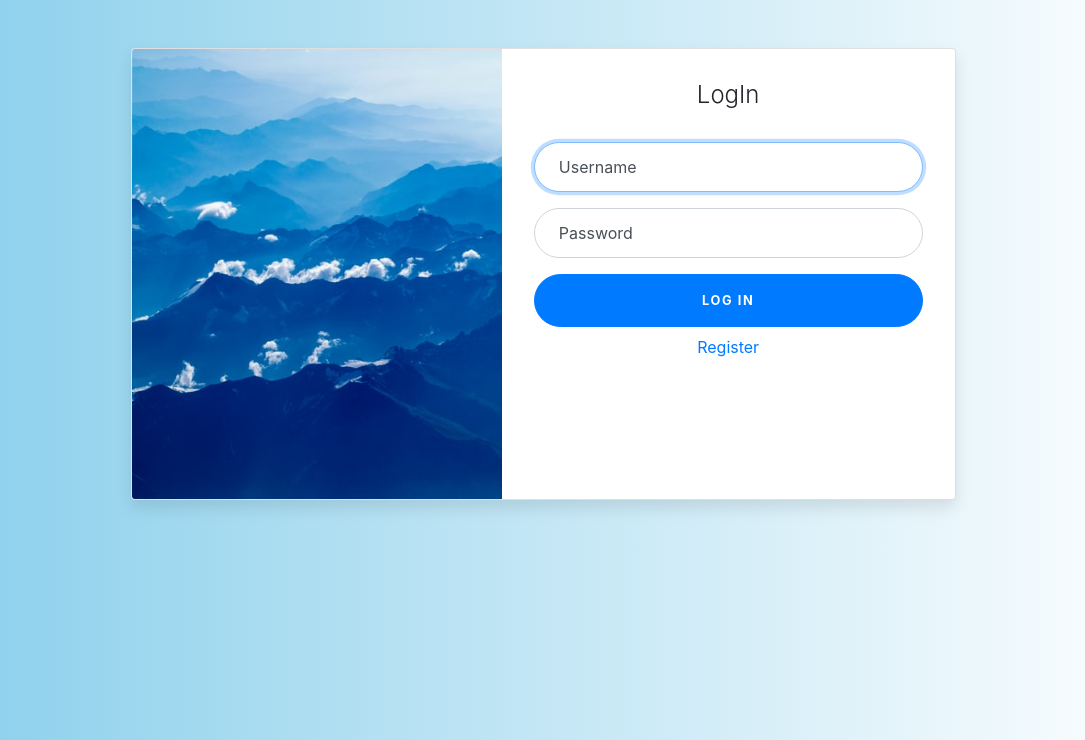
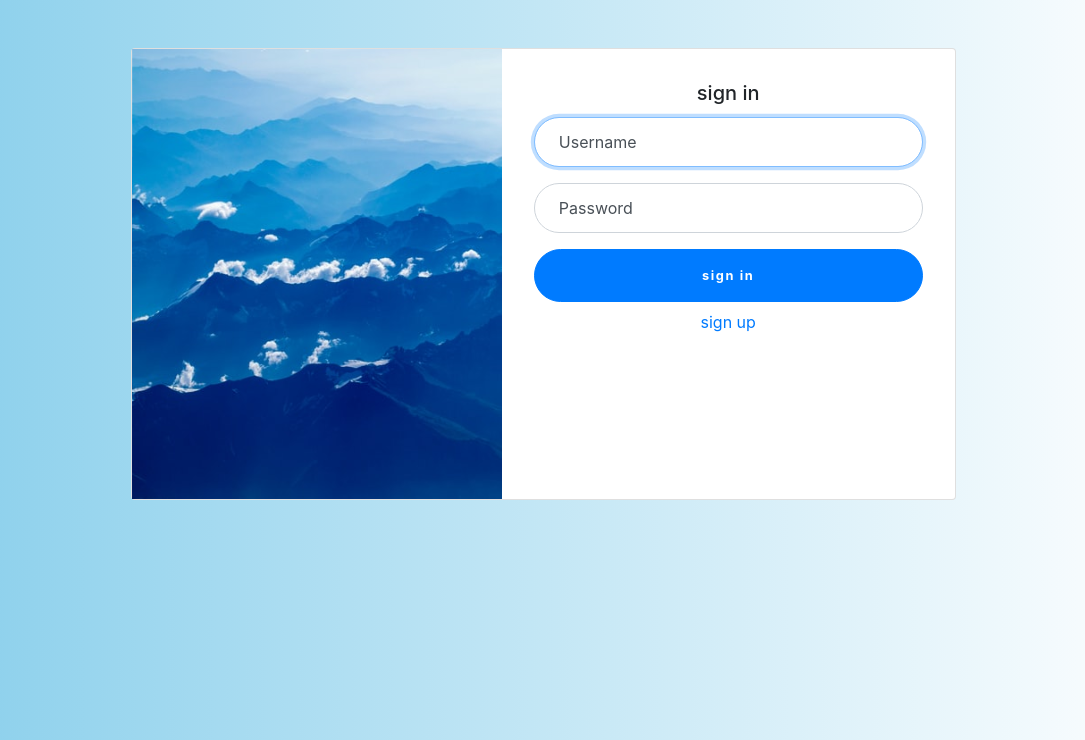
Before and after one commit to OmniaOsman/Chalet_website, a Django app: page /accounts/login in a window 1280 px wide. Shown: the top 740 px of the page, without its empty margins (97-1182 px from the left). Run offline with Django 3.2, Linux system fonts and the light colour scheme; parts of the project's set-up code (start-up, migrations or seed data) failed here and were passed over; some libraries are stand-ins or nearby versions.

Commit message:
update accounts

```diff
--- a/homepage/static/acc.css
+++ b/accounts/static/account_css.css
@@ -4,18 +4,18 @@
 }
 
 
-.card-signin {
+/* .card-signin {
   border: 0;
   border-radius: 1rem;
   box-shadow: 0 0.5rem 1rem 0 rgba(0, 0, 0, 0.1);
   overflow: hidden;
-}
+} */
 
-.card-signin .card-title {
+/* .card-signin .card-title {
   margin-bottom: 2rem;
   font-weight: 300;
   font-size: 1.5rem;
-}
+} */
 
 .card-signin .card-img-left {
   width: 45%;
--- a/accounts/templates/login.html
+++ b/accounts/templates/login.html
@@ -1,44 +1,50 @@
 {% load static %}
 <!DOCTYPE html>
+
 <html lang="en">
   <head>
-    <meta charset="UTF-8"><meta charset="UTF-8">
-    <link rel="stylesheet" href="{% static 'acc.css' %}">
+      <meta charset="UTF-8">
+      <link rel="stylesheet" href="{% static 'account_css.css' %}">
       <link rel="stylesheet" href="https://stackpath.bootstrapcdn.com/bootstrap/4.3.1/css/bootstrap.min.css" integrity="sha384-ggOyR0iXCbMQv3Xipma34MD+dH/1fQ784/j6cY/iJTQUOhcWr7x9JvoRxT2MZw1T" crossorigin="anonymous">
-    <title>LogIn</title>
+      <title>sign in</title>
   </head>
+
   <body style="background: linear-gradient(to left, white, skyblue);">
-<script src="https://code.jquery.com/jquery-3.3.1.slim.min.js" integrity="sha384-q8i/X+965DzO0rT7abK41JStQIAqVgRVzpbzo5smXKp4YfRvH+8abtTE1Pi6jizo" crossorigin="anonymous"></script>
-<script src="https://cdnjs.cloudflare.com/ajax/libs/popper.js/1.14.7/umd/popper.min.js" integrity="sha384-UO2eT0CpHqdSJQ6hJty5KVphtPhzWj9WO1clHTMGa3JDZwrnQq4sF86dIHNDz0W1" crossorigin="anonymous"></script>
-<script src="https://stackpath.bootstrapcdn.com/bootstrap/4.3.1/js/bootstrap.min.js" integrity="sha384-JjSmVgyd0p3pXB1rRibZUAYoIIy6OrQ6VrjIEaFf/nJGzIxFDsf4x0xIM+B07jRM" crossorigin="anonymous"></script>
-
     <div class="container">
       <div class="row">
         <div class="col-lg-10 col-xl-9 mx-auto">
           <div class="card card-signin flex-row my-5">
+
             <div class="card-img-left d-none d-md-flex"style=" height: 450px;">
               <!-- Background image for card set in CSS! -->
             </div>
+
             <div class="card-body" >
-            <h5 class="card-title text-center">LogIn</h5>
+              <h5 class="card-title text-center">sign in</h5>
               <form class="form-signin" action="login" method="POST" >
                   {% csrf_token %}
+                <!-- username label -->
                 <div class="form-label-group">
-                <input type="text" id="inputUserame" class="form-control" name="username" placeholder="Username" required autofocus>
+                  <input type="text" id="inputUserame" class="form-control"
+                    name="username" placeholder="Username" required autofocus>
                   <label for="inputUserame">Username</label>
                 </div>
 
-
+                <!-- password label -->
                 <div class="form-label-group">
-                <input type="password" id="inputPassword" class="form-control" name="password" placeholder="Password" required>
+                  <input type="password" id="inputPassword" class="form-control"
+                    name="password" placeholder="Password" required>
                   <label for="inputPassword">Password</label>
                 </div>
 
-              <button class="btn btn-lg btn-primary btn-block text-uppercase" type="submit">Log In</button>
+                <!-- sign in btn -->
+                <button class="btn btn-lg btn-primary btn-block" type="submit">sign in</button>
+
                 <div style="font-size: 20px">
-              <a class="d-block text-center mt-2 small" href="{{ 'register' }}">Register</a>
+                  <a class="d-block text-center mt-2 small" href="{{ 'register' }}">sign up</a>
                 </div>
               </form>
+
               <div>
                 {%  for message in messages %}
                   <h2 style="color: red; font-size: 15px">
@@ -46,7 +52,6 @@
                   </h2>
                 {% endfor %}
               </div>
-
             </div>
           </div>
         </div>
--- a/accounts/templates/signup.html
+++ b/accounts/templates/signup.html
@@ -3,7 +3,7 @@
 <html lang="en">
 <head>
     <meta charset="UTF-8">
-    <link rel="stylesheet" href="{% static 'acc.css' %}">
+    <link rel="stylesheet" href="{% static 'account_css.css' %}">
     <title>SignUp</title>
     <link rel="stylesheet" href="https://stackpath.bootstrapcdn.com/bootstrap/4.3.1/css/bootstrap.min.css" integrity="sha384-ggOyR0iXCbMQv3Xipma34MD+dH/1fQ784/j6cY/iJTQUOhcWr7x9JvoRxT2MZw1T" crossorigin="anonymous">
 </head>
--- a/accounts/urls.py
+++ b/accounts/urls.py
@@ -1,9 +1,9 @@
 from django.urls import path
-from . import views
+from accounts.views import register, login, logout
 
 
 urlpatterns = [
-    path('register', views.register, name='register'),
-    path('login', views.login, name='login'),
-    path('logout', views.logout, name='logout')
+    path('register', register, name='register'),
+    path('login', login, name='login'),
+    path('logout', logout, name='logout')
 ]
--- a/accounts/views.py
+++ b/accounts/views.py
@@ -1,4 +1,4 @@
-from django.shortcuts import render, redirect, HttpResponse
+from django.shortcuts import render, redirect
 from django.contrib.auth.models import auth, User
 from django.contrib.auth import login as auth_login
 from django.contrib import messages
--- a/chalet/urls.py
+++ b/chalet/urls.py
@@ -15,9 +15,11 @@ Including another URLconf
 """
 from django.contrib import admin
 from django.urls import path, include
+from django.conf.urls.static import static
+from django.conf import settings
 
 urlpatterns = [
     path('admin/', admin.site.urls),
     path('', include('homepage.urls')),
     path('accounts/', include('accounts.urls')),
-]
+] + static(settings.MEDIA_URL, document_root=settings.MEDIA_ROOT)
--- a/homepage/templates/book.html
+++ b/homepage/templates/book.html
@@ -1,6 +1,6 @@
+{% extends 'base.html' %}
 {% load static %}
-<!DOCTYPE html>
-<html lang="en">
+
 <head>
     <meta charset="UTF-8">
     <title>Booking</title>
--- a/homepage/urls.py
+++ b/homepage/urls.py
@@ -1,10 +1,8 @@
 from django.urls import path
 from . import views
-from django.conf.urls.static import static
-from django.conf import settings
 
 urlpatterns = [
     path('', views.home, name='home'),
     path('contactUs/', views.contactUs, name='contactUs'),
     path('book/', views.bookNow, name='book'),
-] + static(settings.MEDIA_URL, document_root=settings.MEDIA_ROOT)
+]
```
Also changed, not shown: accounts/migrations/0001_initial.py, accounts/static/photo-1469594292607-7bd90f8d3ba4.jpg (renamed from homepage/static/photo-1469594292607-7bd90f8d3ba4.jpg). Lines whose indentation alone changed are shown as unchanged.
